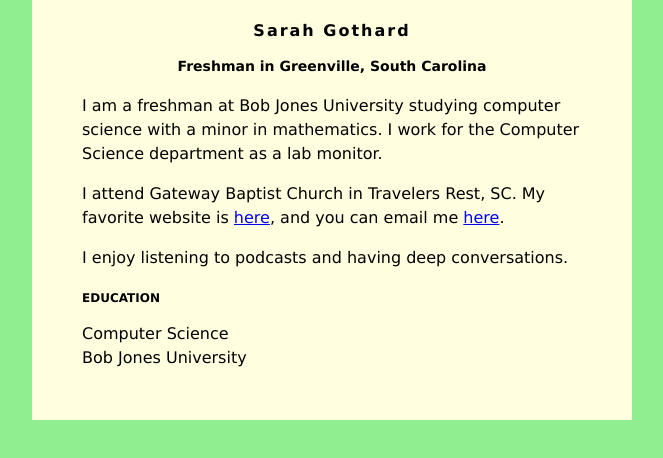
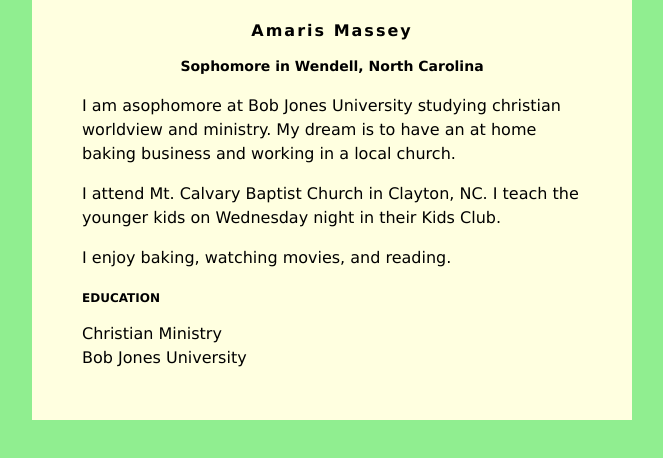
Before and after one commit to TinyTiger-lab/TinyTiger-lab.github.io, a plain HTML site: page index.html in a window 1280 px wide. Shown: the whole page, without its empty margins (308-971 px from the left). Drawn offline with Linux system fonts and the light colour scheme.

Commit message:
Update index.html

```diff
--- a/index.html
+++ b/index.html
@@ -30,21 +30,20 @@
 </head>
 <body>
     <div id="content">
-        <h1>Sarah Gothard</h1>
-        <h2>Freshman in Greenville, South Carolina</h2>
+        <h1>Amaris Massey</h1>
+        <h2>Sophomore in Wendell, North Carolina</h2>
 
-         <p>I am a freshman at Bob Jones University studying computer science with a minor in
-            mathematics. I work for the Computer Science department as a lab monitor.</p>
+         <p>I am asophomore at Bob Jones University studying christian worldview and ministry.
+             My dream is to have an at home baking business and working in a local church.</p>
          <p>
-            I attend Gateway Baptist Church in Travelers Rest, SC. My favorite website is
-            <a href="https://mobilehymns.org/">here</a>, and you can email me
-            <a href="mailto:sgothard@bju.edu">here</a>.
+            I attend Mt. Calvary Baptist Church in Clayton, NC. I teach the younger kids on Wednesday night in their Kids Club.
+
          </p>
          <p>
-            I enjoy listening to podcasts and having deep conversations.
+            I enjoy baking, watching movies, and reading.
          </p>
         <h3>EDUCATION</h3>
-        Computer Science<br />
+        Christian Ministry<br />
         Bob Jones University
     </div>
 </body>
```
